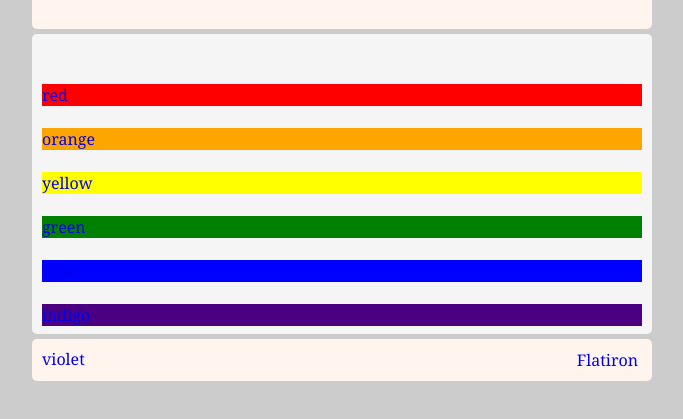
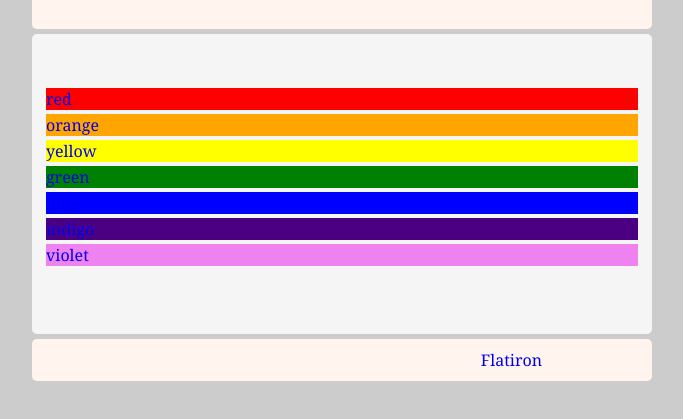
Before and after one commit to gradus/mindmap, a website: page public/index.html in a window 1280 px wide. Shown: the part 87-506 px from the top of the page, without its empty margins (308-991 px from the left). Drawn offline with Linux system fonts and the light colour scheme.

Commit message:
add color_link class with margin between rainbows

```diff
--- a/package.json
+++ b/package.json
@@ -1,7 +1,7 @@
 {
   "name": "mindmap",
   "author": "Kris Windham",
-  "version": "0.0.2-3",
+  "version": "0.0.2-4",
   "scripts": {
     "start": "./bin/server"
   },
--- a/public/app.css
+++ b/public/app.css
@@ -21,13 +21,16 @@ a, a:visited {
   text-decoration: none;
   color: #171717
   padding: 2px;
-  margin: 4px;
+  margin: 100px;
 }
 
 a:hover {
   color: #ffA400;
 }
 
+.color_link {
+  margin: 4px;
+}
 #wrap {
 	width:600px;
 	margin:0px auto;
--- a/public/index.html
+++ b/public/index.html
@@ -9,13 +9,13 @@
         <h1>Playing with Flatiron and Ecstatic</h1>
       </div>
       <div id='content'>
-        <a href="/red"><div style="background-color:red;">red</div></a><br />
-        <a href="/orange"><div style="background-color:orange;">orange</div></a><br />
-        <a href="/yellow"><div style="background-color:yellow;">yellow</div></a><br />
-        <a href="/green"><div style="background-color:green;">green</div></a><br />
-        <a href="/blue"><div style="background-color:blue;">blue</div></a><br />
-        <a href="/indigo"><div style="background-color:indigo;">indigo</div></a><br />
-        <a href="/violet"><div style="background-color:violet;">violet</div></a>
+        <a  href="/red"><div class = 'color_link' style="background-color:red;">red</div></a>
+        <a  href="/orange"><div class = 'color_link' style="background-color:orange;">orange</div></a>
+        <a  href="/yellow"><div class = 'color_link' style="background-color:yellow;">yellow</div></a>
+        <a  href="/green"><div class = 'color_link' style="background-color:green;">green</div></a>
+        <a  href="/blue"><div class = 'color_link' style="background-color:blue;">blue</div></a>
+        <a  href="/indigo"><div class = 'color_link' style="background-color:indigo;">indigo</div></a>
+        <a  href="/violet"><div class = 'color_link' style="background-color:violet;">violet</div></a>
       </div>
       <div id='footer'>
         <a href = "http://flatironjs.com" target = "_blank">Flatiron</a>
```
Also changed, not shown: public/layout.html (+7 -7 lines).
